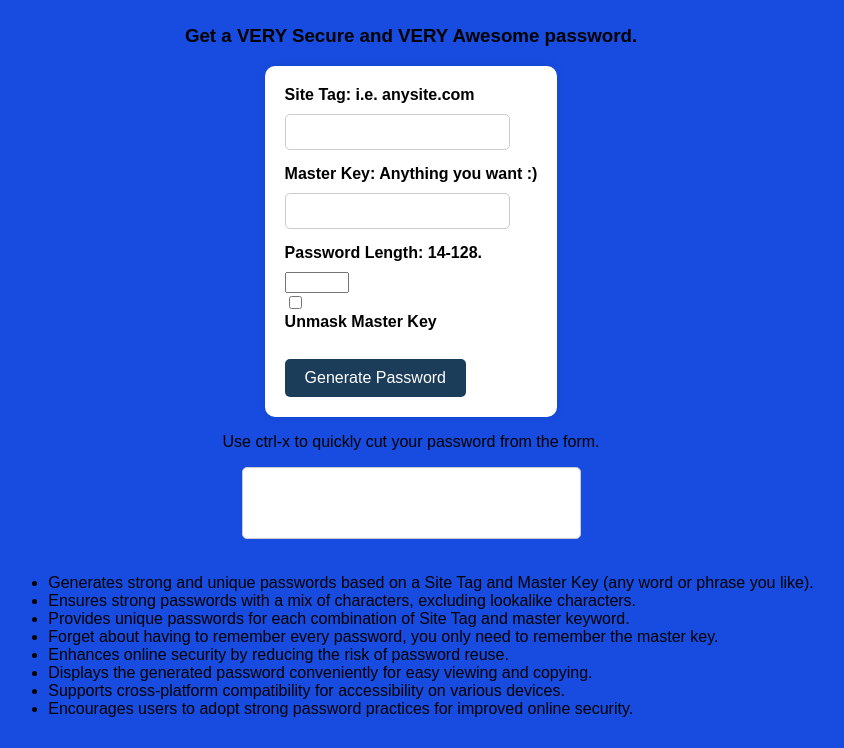
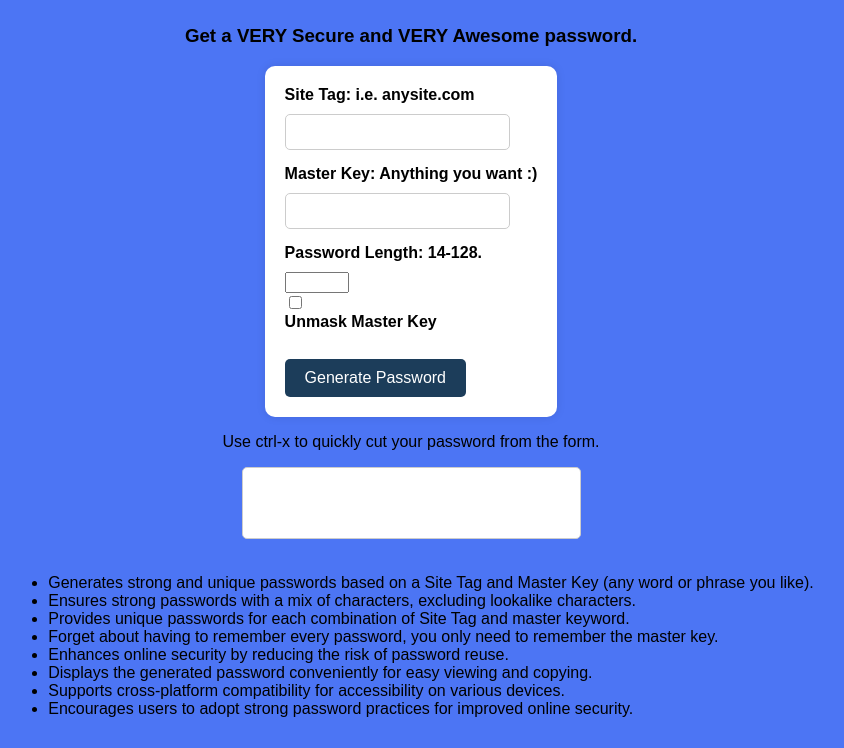
Before and after one commit to ccrypto12/AwesomePasswordGen, a plain HTML site: page index.html in a window 1280 px wide. Shown: the part 52-800 px from the top of the page, without its empty margins (229-1073 px from the left). Drawn offline with nearby package versions, Linux system fonts and the light colour scheme.

Commit message:
Update index.html
Signed-off-by: ccrypto12 <35269471+ccrypto12@users.noreply.github.com>

```diff
--- a/index.html
+++ b/index.html
@@ -8,7 +8,7 @@
 
 <style>
     body {
-     background: #184ce0;
+     background: #4c75f4;
      font-family: Arial, sans-serif;
      margin: 0;
      padding: 0;
```
